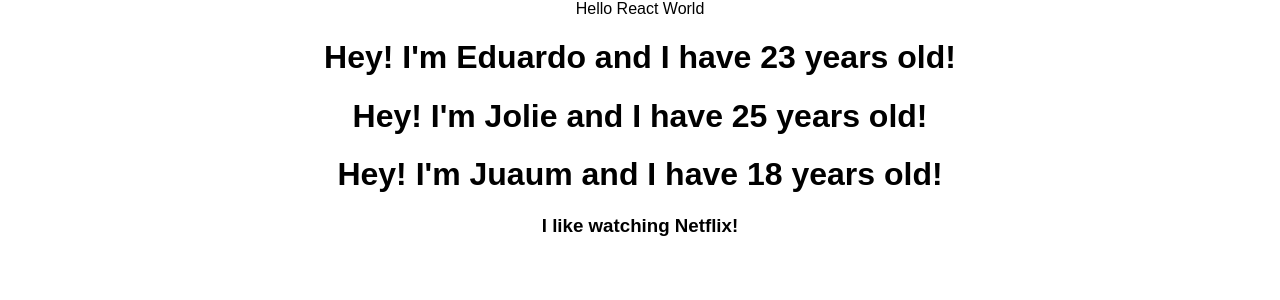
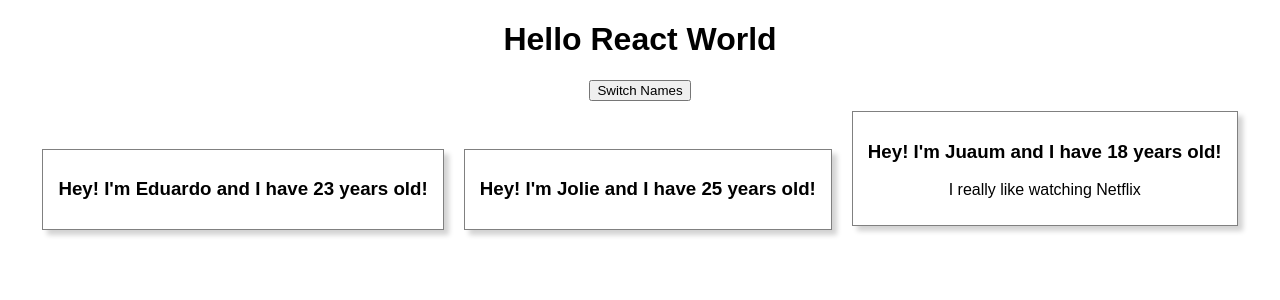
Before and after one commit to du-almeidalima/react-course, a React (Create React App) app: page / in a window 1280 px wide. Shown: the top 300 px of the page. Built offline with nearby package versions, Linux system fonts and the light colour scheme.

Commit message:
Section 3: Manipulating the State

```diff
--- a/src/App.css
+++ b/src/App.css
@@ -1,3 +1,8 @@
 .App {
     text-align: center;
 }
+
+button {
+    display: block;
+    margin: 0 auto;
+}
--- a/src/App.js
+++ b/src/App.js
@@ -3,16 +3,39 @@ import './App.css';
 import Person from "./Person/Person";
 
 class App extends Component {
+  state = {
+    people: [
+      { name: 'Eduardo', age: 23},
+      { name: 'Jolie', age: 25},
+      { name: 'Juaum', age: 18}
+    ],
+    hobby: 'I really like watching Netflix'
+  }
+
+  switchNameHandler = () => {
+    const people = [
+      this.state.people.pop(),
+      ...this.state.people
+    ]
+
+    this.setState({ people })
+  }
+
   render() {
     return (
       <div className="App">
-        Hello React World
-        <Person name={'Eduardo'} age={23} />
-        <Person name={'Jolie'} age={25} />
-        <Person name={'Juaum'} age={18}>I like watching Netflix! </Person>
+        <h1>Hello React World</h1>
+        <button onClick={ this.switchNameHandler }>Switch Names</button>
+        <Person name={this.state.people[0].name} age={this.state.people[0].age} />
+        <Person name={this.state.people[1].name} age={this.state.people[1].age} />
+        <Person name={this.state.people[2].name} age={this.state.people[2].age} >{this.state.hobby}</Person>
       </div>
     );
   }
 }
 
 export default App;
+
+/*
+ * setState will take an object and merge it with the current state, only overriding the given properties
+ */
--- /dev/null
+++ b/src/Person/Person.css
@@ -0,0 +1,8 @@
+.person-container {
+    position: relative;
+    display: inline-block;
+    padding: 10px 15px;
+    border: 1px solid gray;
+    box-shadow: 5px 5px 5px lightgray;
+    margin: 10px ;
+}
--- a/src/Person/Person.js
+++ b/src/Person/Person.js
@@ -1,12 +1,13 @@
 import React from 'react';
+import './Person.css'
 
 const person = (props) => {
 
   return (
-      <React.Fragment>
-        <h1>Hey! I'm { props.name } and I have { props.age } years old!</h1>
-        <h3>{ props.children }</h3>
-      </React.Fragment>
+      <div className="person-container">
+        <h3>Hey! I'm { props.name } and I have { props.age } years old!</h3>
+        <p>{ props.children }</p>
+      </div>
   )
 };
 
```
